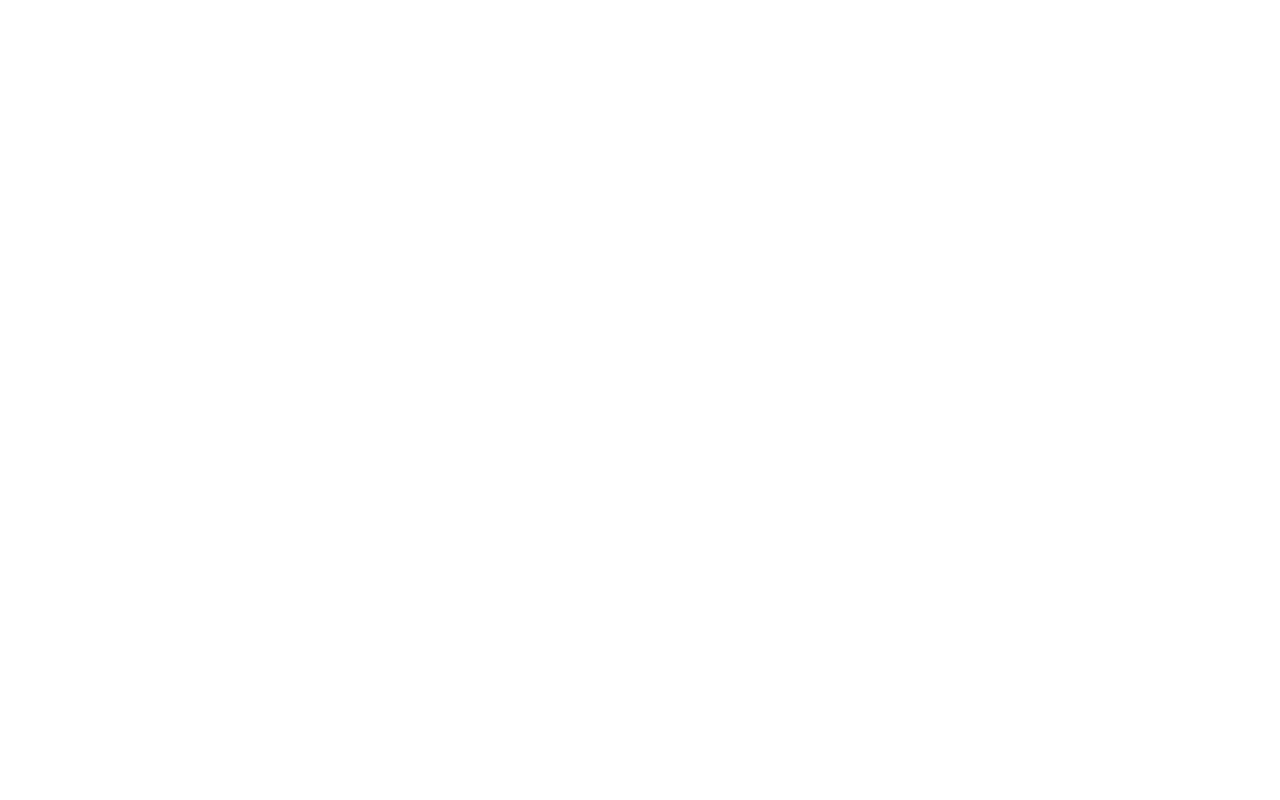
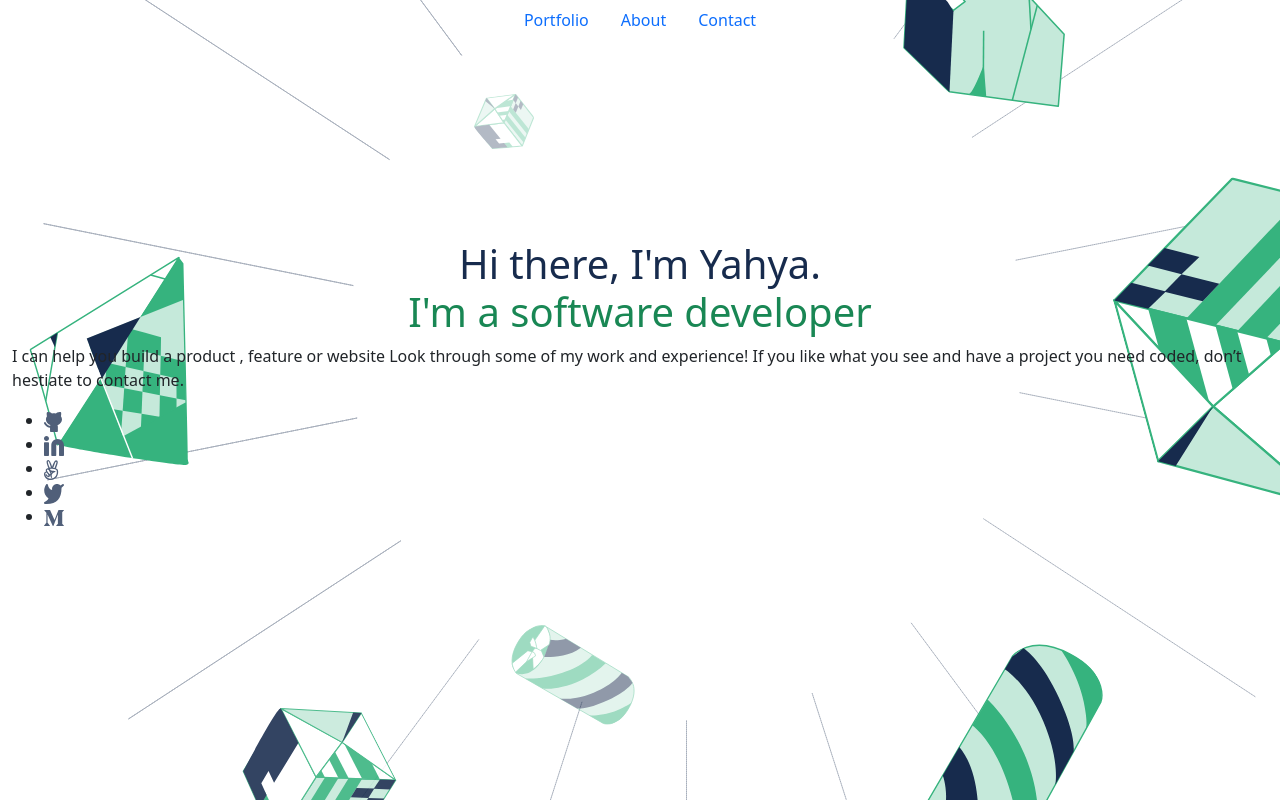
Before and after one commit to yahyaelganyni1/bootstrap-portfolio, a plain HTML site: page index.html in a window 1280 px wide. Drawn offline with nearby package versions, Linux system fonts and the light colour scheme.

Commit message:
Add header structures

```diff
--- a/index.html
+++ b/index.html
@@ -4,6 +4,7 @@
     <meta charset="UTF-8" />
     <meta http-equiv="X-UA-Compatible" content="IE=edge" />
     <meta name="viewport" content="width=device-width, initial-scale=1.0" />
+    <link rel="stylesheet" href="style.css">
     <link
       href="https://cdn.jsdelivr.net/npm/bootstrap@5.0.1/dist/css/bootstrap.min.css"
       rel="stylesheet"
@@ -13,7 +14,46 @@
     <title>Document</title>
   </head>
   <body>
-    <div class="navbar"></div>
+    <div class="container-fluid nav-bag">
+      <ul class="nav justify-content-center ">
+        <li class="nav-item">
+          <a href="#" class="nav-link">Portfolio</a>
+        </li>
+        <li class="nav-item">
+          <a href="#" class="nav-link">About</a>
+        </li>
+        <li class="nav-item">
+          <a href="#" class="nav-link">Contact</a>
+        </li>
+      </ul>
+      <h1 class="text-center">Hi there, I'm Yahya. <br />
+        <span class="text-success">I'm a software developer</span>
+      </h1>
+      <p>
+        I can help you build a product , feature or website Look through some of my work and experience!
+        If you like what you see and have a project you need coded,
+        don’t hestiate to contact me.
+      </p>
+      <div class="socials justify-content-center">
+        <ul>
+          <li>
+            <a href="#"><img src="/image/github_icon.svg" alt="Connect on GitHub"></a>
+          </li>
+          <li>
+            <a href="#"><img src="/image/linkedin_icon.svg" alt="Connect on LinkedIn"></a>
+          </li>
+          <li>
+            <a href="#"><img src="/image/angel_icon.svg" alt="Connect on Angel list"></a>
+          </li>
+          <li>
+            <a href="#"><img src="/image/twitter_icon.svg" alt="Connect on Twitter"></a>
+          </li>
+          <li>
+            <a href="#"><img src="/image/medium_icon.svg" alt="Connect on GitHub"></a>
+          </li>
+        </ul>
+      </div>
+    </div>
 
     <script
       src="https://cdn.jsdelivr.net/npm/bootstrap@5.0.1/dist/js/bootstrap.bundle.min.js"
--- /dev/null
+++ b/style.css
@@ -0,0 +1,12 @@
+h1 {
+  color: #172b4d;
+}
+
+.text-center {
+  margin-top: 200px;
+}
+
+.nav-bag {
+  background-image: url(image/header_bg.svg);
+  height: 100vh;
+}
```
Also changed, not shown: image/angel_icon.svg (added), image/github_icon.svg (added), image/header_bg.svg (added), image/linkedin_icon.svg (added), image/medium_icon.svg (added), image/twitter_icon.svg (added).
